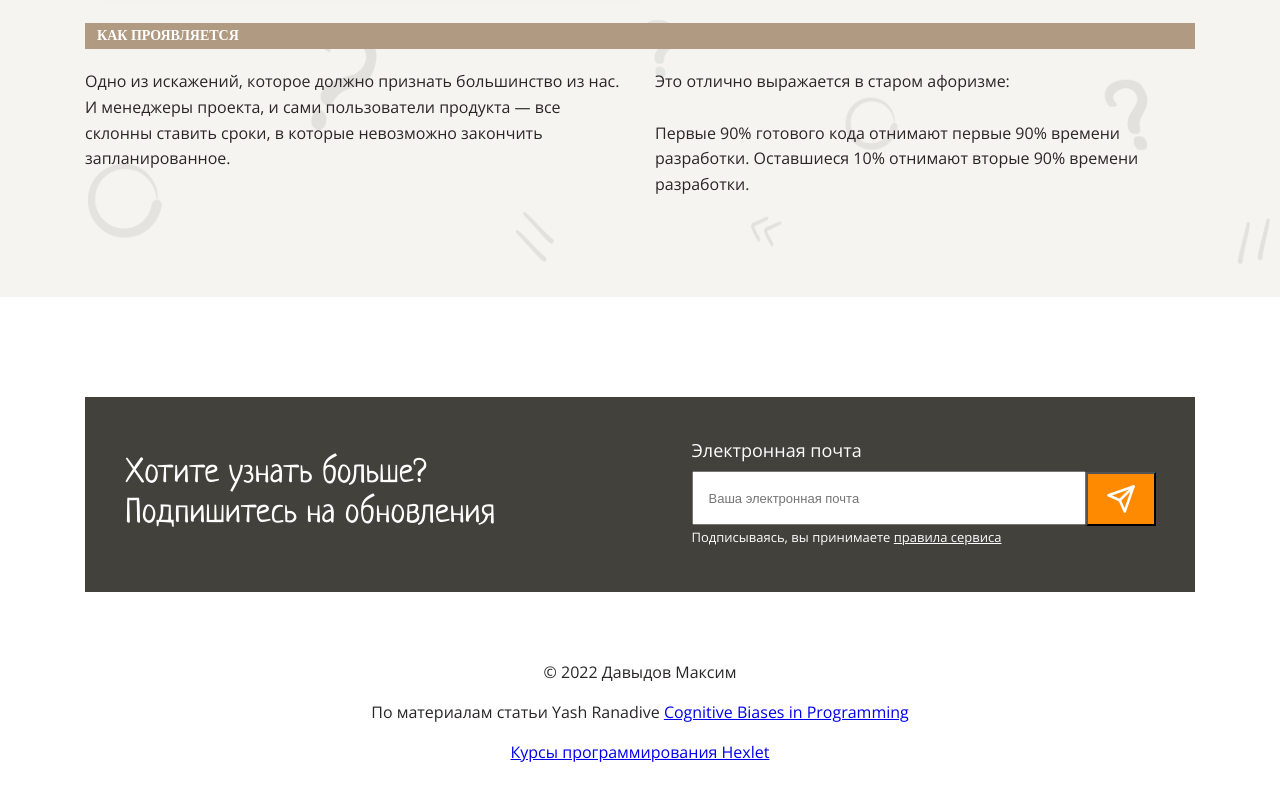
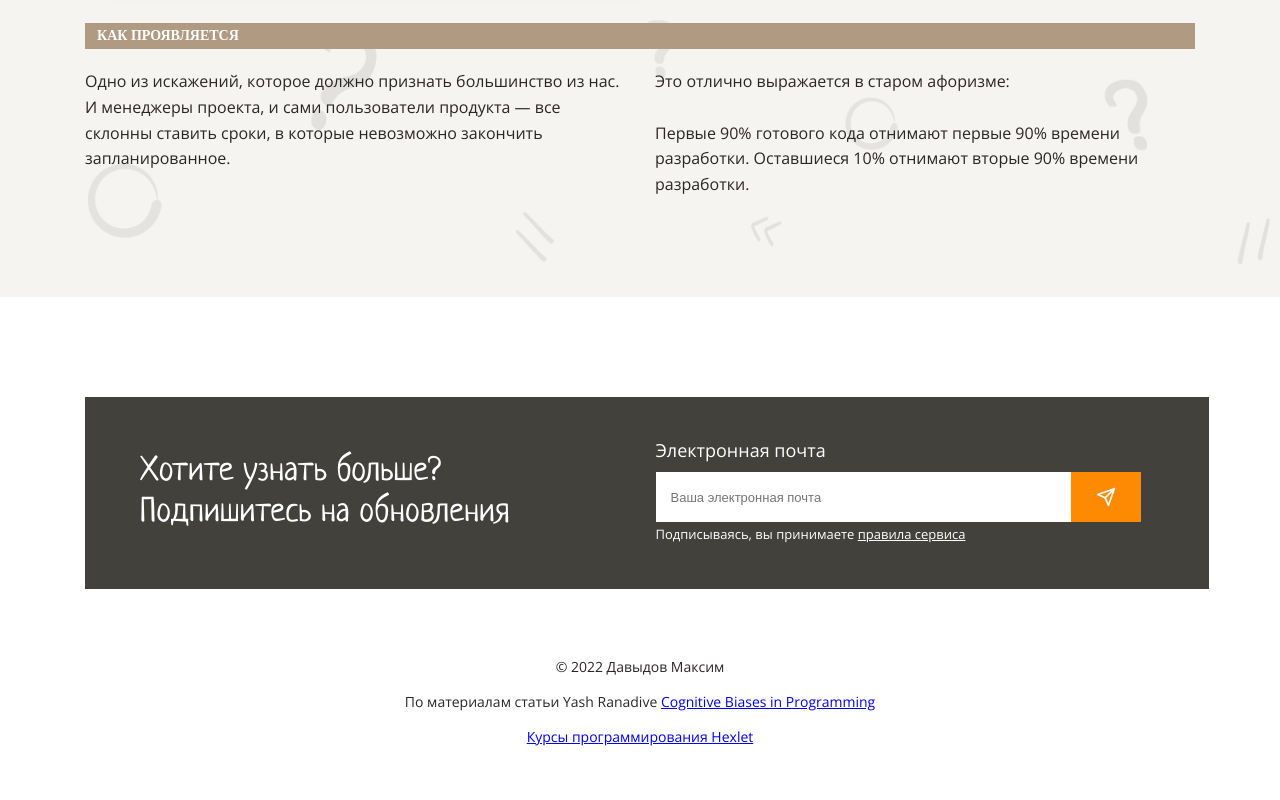
Before and after one commit to dovlin-m/layout-designer-project-lvl1, a website: page src/index.html in a window 1280 px wide. Shown: the part 6907-7707 px from the top of the page. Drawn offline with Linux system fonts and the light colour scheme.

Commit message:
changes section footer

```diff
--- a/src/styles/style.css
+++ b/src/styles/style.css
@@ -437,10 +437,9 @@ body {
 }
 
 .footer-title {
-  margin-top: auto;
-  margin-bottom: auto;
-
-  font-weight: n;
+  position: absolute;
+  left: calc(50% - 393px/2 - 303.5px);
+  top: 155px;
 
   font-size: 34px;
 }
@@ -448,36 +447,36 @@ body {
 .mail-block {
   position: relative;
   right: 40px;
-}
 
-form {
-
-  width: 423px;
+  margin-left: 570px;
 }
 
 .mail-input-field {
-  width: 360px;
+  width: 393px;
   height: 20px;
   padding: 15px;
 
   font-size: 13px;
   margin-right: 50px;
+
+  border: 0;
 }
 
 .footer-button {
   position: absolute;
   top: 34px;
-  left: 394px;
+  left: 415px;
   display: flex;
   flex-direction: column;
   justify-content: center;
   width: 70px;
-  height: 54px;
+  height: 50px;
+  border: 0;
 }
 
 .footer-button::before {
-  width: 30px;
-  height: 30px;
+  width: 20px;
+  height: 20px;
   margin: 0 auto;
   background: url(../media/Picture/send.svg);
   background-repeat: no-repeat;
@@ -487,7 +486,7 @@ form {
 }
 
 .footer-email-title {
-  margin-bottom: 8px;
+  margin-bottom: 9px;
   font-weight: normal;
   font-size: 18px;
 }
@@ -497,6 +496,7 @@ form {
   margin-top: 60px;
   line-height: 2.5em;
   text-align: center;
+  font-size: 14px;
 }
 
 
```
